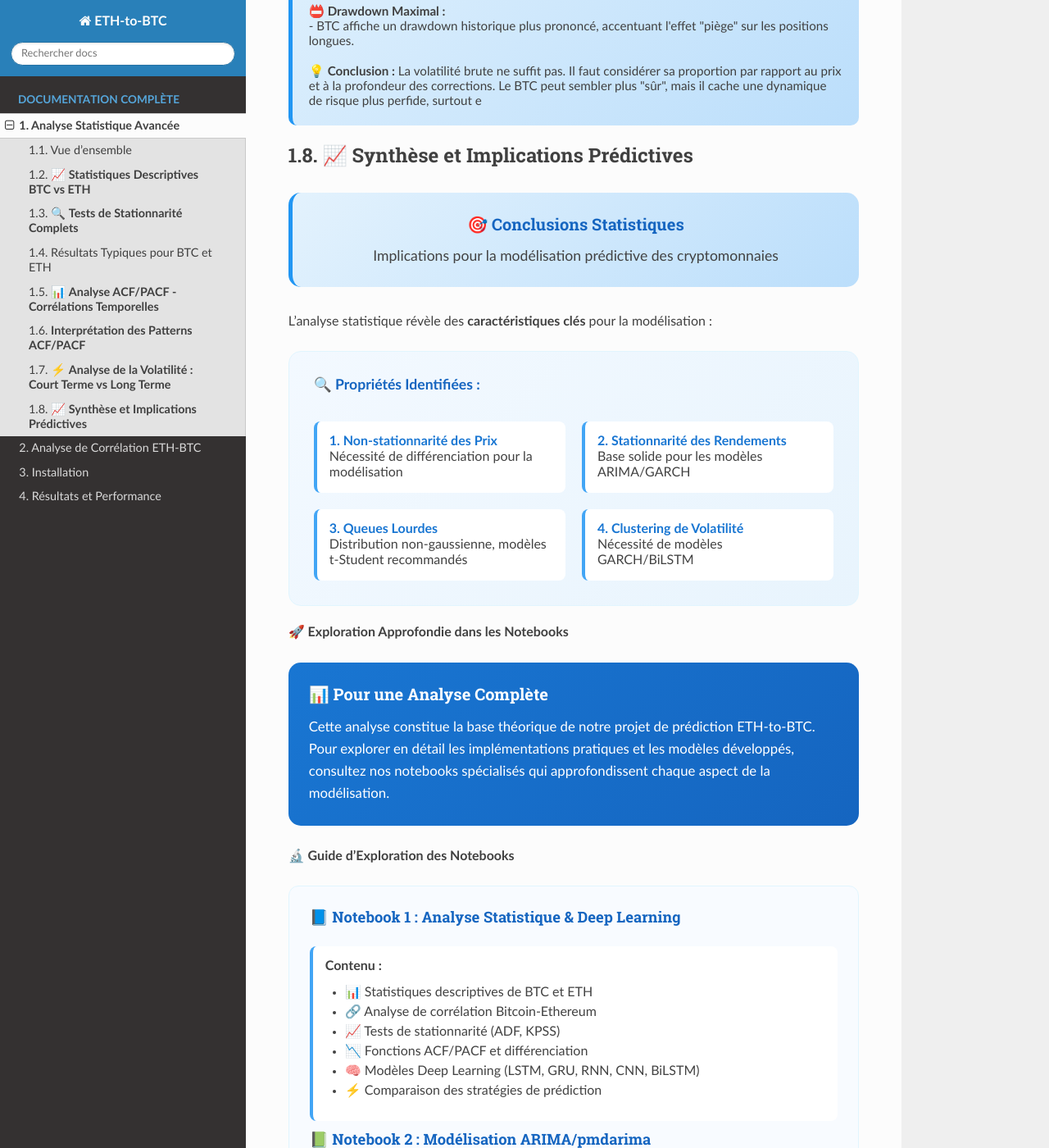
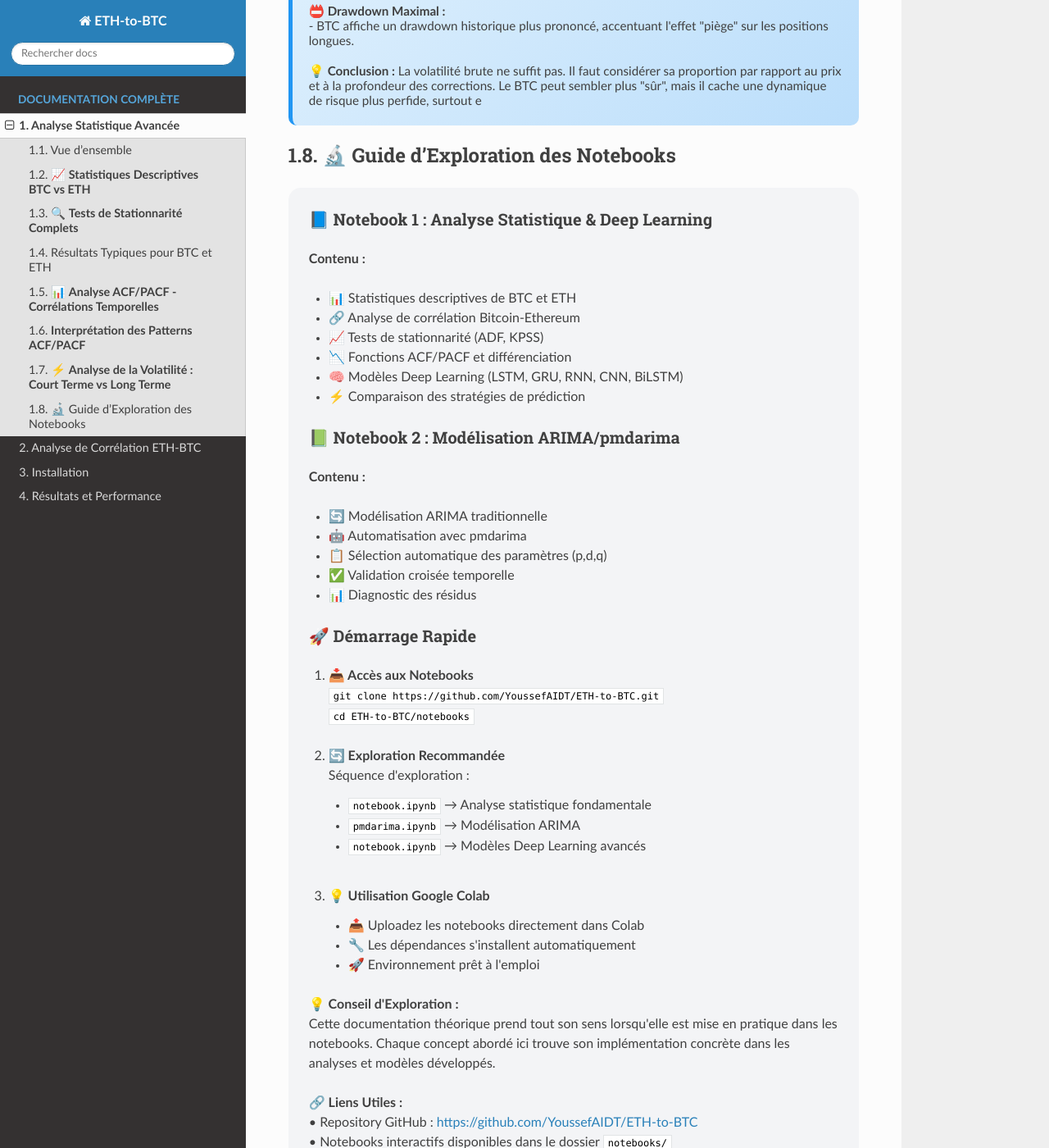
Before and after one commit to YoussefAIDT/ETH-to-BTC, a Sphinx documentation site: the page built from docs/source/statistical_analysis.rst, in a window 1280 px wide and 1400 px high, scrolled down 9196 px. Shown: the whole window at 82% size. Built offline with Sphinx 7.4.7 and the Read the Docs theme 3.1.0, drawn with Linux system fonts in a browser that asks for light colours; pages that are not in the unit, such as notebooks, are missing from menus; some of the changed text lies outside the part shown.

Commit message:
Update statistical_analysis.rst

```diff
--- a/docs/source/statistical_analysis.rst
+++ b/docs/source/statistical_analysis.rst
@@ -560,172 +560,74 @@ Ces résultats orientent vers un modèle **ARIMA(p=1, d=?, q=8)** comme point de
 
    💡 <strong>Conclusion :</strong> La volatilité brute ne suffit pas. Il faut considérer sa proportion par rapport au prix et à la profondeur des corrections. Le BTC peut sembler plus "sûr", mais il cache une dynamique de risque plus perfide, surtout e
 
-
-📈 **Synthèse et Implications Prédictives**
-===========================================
+🔬 Guide d'Exploration des Notebooks
+====================================
 
 .. raw:: html
 
-   <div style="background: linear-gradient(135deg, #e3f2fd 0%, #bbdefb 100%); padding: 25px; border-radius: 15px; margin: 30px 0; text-align: center; border-left: 5px solid #2196f3;">
-      <h3 style="margin: 0 0 15px 0; color: #1565c0;">🎯 Conclusions Statistiques</h3>
-      <p style="margin: 0; color: #424242; font-size: 1.1em;">Implications pour la modélisation prédictive des cryptomonnaies</p>
-   </div>
+   <div style="background: #f3f4f6; padding: 25px; border-radius: 15px; margin: 20px 0; font-size: 1em;">
 
-L'analyse statistique révèle des **caractéristiques clés** pour la modélisation :
+   <h3>📘 Notebook 1 : Analyse Statistique & Deep Learning</h3>
 
-.. raw:: html
+   <p><strong>Contenu :</strong></p>
 
-   <div style="background: linear-gradient(135deg, #f3f9ff 0%, #e8f4fd 100%); padding: 30px; border-radius: 15px; margin: 20px 0; border: 1px solid #e1f5fe;">
+   <ul>
+     <li>📊 Statistiques descriptives de BTC et ETH</li>
+     <li>🔗 Analyse de corrélation Bitcoin-Ethereum</li>
+     <li>📈 Tests de stationnarité (ADF, KPSS)</li>
+     <li>📉 Fonctions ACF/PACF et différenciation</li>
+     <li>🧠 Modèles Deep Learning (LSTM, GRU, RNN, CNN, BiLSTM)</li>
+     <li>⚡ Comparaison des stratégies de prédiction</li>
+   </ul>
 
-   <strong style="color: #1565c0; font-size: 1.1em;">🔍 Propriétés Identifiées :</strong>
-   <br><br>
+   <h3>📗 Notebook 2 : Modélisation ARIMA/pmdarima</h3>
 
-   <div style="display: grid; grid-template-columns: 1fr 1fr; gap: 20px; margin-top: 15px;">
+   <p><strong>Contenu :</strong></p>
 
-   <div style="background: white; padding: 15px; border-radius: 8px; border-left: 4px solid #42a5f5;">
-   <strong style="color: #1976d2;">1. Non-stationnarité des Prix</strong><br>
-   <span style="color: #424242;">Nécessité de différenciation pour la modélisation</span>
-   </div>
+   <ul>
+     <li>🔄 Modélisation ARIMA traditionnelle</li>
+     <li>🤖 Automatisation avec pmdarima</li>
+     <li>📋 Sélection automatique des paramètres (p,d,q)</li>
+     <li>✅ Validation croisée temporelle</li>
+     <li>📊 Diagnostic des résidus</li>
+   </ul>
 
-   <div style="background: white; padding: 15px; border-radius: 8px; border-left: 4px solid #42a5f5;">
-   <strong style="color: #1976d2;">2. Stationnarité des Rendements</strong><br>
-   <span style="color: #424242;">Base solide pour les modèles ARIMA/GARCH</span>
-   </div>
+   <h3>🚀 Démarrage Rapide</h3>
 
-   <div style="background: white; padding: 15px; border-radius: 8px; border-left: 4px solid #42a5f5;">
-   <strong style="color: #1976d2;">3. Queues Lourdes</strong><br>
-   <span style="color: #424242;">Distribution non-gaussienne, modèles t-Student recommandés</span>
-   </div>
+   <ol>
+     <li>
+       <strong>📥 Accès aux Notebooks</strong><br/>
+       <code>git clone https://github.com/YoussefAIDT/ETH-to-BTC.git</code><br/>
+       <code>cd ETH-to-BTC/notebooks</code>
+     </li><br/>
+     <li>
+       <strong>🔄 Exploration Recommandée</strong><br/>
+       Séquence d'exploration :
+       <ul>
+         <li><code>notebook.ipynb</code> → Analyse statistique fondamentale</li>
+         <li><code>pmdarima.ipynb</code> → Modélisation ARIMA</li>
+         <li><code>notebook.ipynb</code> → Modèles Deep Learning avancés</li>
+       </ul>
+     </li><br/>
+     <li>
+       <strong>💡 Utilisation Google Colab</strong><br/>
+       <ul>
+         <li>📤 Uploadez les notebooks directement dans Colab</li>
+         <li>🔧 Les dépendances s'installent automatiquement</li>
+         <li>🚀 Environnement prêt à l'emploi</li>
+       </ul>
+     </li>
+   </ol>
 
-   <div style="background: white; padding: 15px; border-radius: 8px; border-left: 4px solid #42a5f5;">
-   <strong style="color: #1976d2;">4. Clustering de Volatilité</strong><br>
-   <span style="color: #424242;">Nécessité de modèles GARCH/BiLSTM</span>
-   </div>
+   <p><strong>💡 Conseil d'Exploration :</strong><br/>
+   Cette documentation théorique prend tout son sens lorsqu'elle est mise en pratique
+   dans les notebooks. Chaque concept abordé ici trouve son implémentation concrète
+   dans les analyses et modèles développés.</p>
+
+   <p><strong>🔗 Liens Utiles :</strong><br/>
+   • Repository GitHub : <a href="https://github.com/YoussefAIDT/ETH-to-BTC" target="_blank">https://github.com/YoussefAIDT/ETH-to-BTC</a><br/>
+   • Notebooks interactifs disponibles dans le dossier <code>notebooks/</code><br/>
+   • Documentation complète dans le <code>README.md</code>
+   </p>
 
    </div>
-   </div>
-
-**🚀 Exploration Approfondie dans les Notebooks**
-
-.. raw:: html
-
-   <div style="background: linear-gradient(135deg, #1976d2 0%, #1565c0 100%); padding: 25px; border-radius: 15px; color: white; margin: 25px 0;">
-   <h3 style="margin: 0 0 15px 0;">📊 Pour une Analyse Complète</h3>
-   <p style="margin: 0; font-size: 1.05em; line-height: 1.6;">
-   Cette analyse constitue la base théorique de notre projet de prédiction ETH-to-BTC.
-   Pour explorer en détail les implémentations pratiques et les modèles développés,
-   consultez nos notebooks spécialisés qui approfondissent chaque aspect de la modélisation.
-   </p>
-   </div>
-
-**🔬 Guide d'Exploration des Notebooks**
-
-.. raw:: html
-
-   <div style="background: #f8fbff; padding: 25px; border-radius: 12px; margin: 20px 0; border: 1px solid #e1f5fe;">
-
-   <h4 style="color: #1565c0; margin-top: 0;">📘 Notebook 1 : Analyse Statistique & Deep Learning</h4>
-   <div style="background: white; padding: 15px; border-radius: 8px; margin: 10px 0; border-left: 4px solid #42a5f5;">
-   <strong>Contenu :</strong>
-   <ul style="margin: 10px 0; color: #424242;">
-   <li>📊 Statistiques descriptives de BTC et ETH</li>
-   <li>🔗 Analyse de corrélation Bitcoin-Ethereum</li>
-   <li>📈 Tests de stationnarité (ADF, KPSS)</li>
-   <li>📉 Fonctions ACF/PACF et différenciation</li>
-   <li>🧠 Modèles Deep Learning (LSTM, GRU, RNN, CNN, BiLSTM)</li>
-   <li>⚡ Comparaison des stratégies de prédiction</li>
-   </ul>
-   </div>
-
-   <h4 style="color: #1565c0;">📗 Notebook 2 : Modélisation ARIMA/pmdarima</h4>
-   <div style="background: white; padding: 15px; border-radius: 8px; margin: 10px 0; border-left: 4px solid #42a5f5;">
-   <strong>Contenu :</strong>
-   <ul style="margin: 10px 0; color: #424242;">
-   <li>🔄 Modélisation ARIMA traditionnelle</li>
-   <li>🤖 Automatisation avec pmdarima</li>
-   <li>📋 Sélection automatique des paramètres (p,d,q)</li>
-   <li>✅ Validation croisée temporelle</li>
-   <li>📊 Diagnostic des résidus</li>
-   </ul>
-   </div>
-   </div>
-
-**🚀 Démarrage Rapide**
-
-.. raw:: html
-
-   <div style="background: linear-gradient(135deg, #e8f5e8 0%, #c8e6c9 100%); padding: 20px; border-radius: 10px; margin: 20px 0; border-left: 5px solid #4caf50;">
-
-   <h4 style="color: #2e7d32; margin-top: 0;">1. 📥 Accès aux Notebooks</h4>
-   <div style="background: white; padding: 15px; border-radius: 8px; margin: 10px 0;">
-   <code style="background: #f5f5f5; padding: 2px 8px; border-radius: 4px; color: #1976d2;">
-   git clone https://github.com/YoussefAIDT/ETH-to-BTC.git<br>
-   cd ETH-to-BTC/notebooks
-   </code>
-   </div>
-
-   <h4 style="color: #2e7d32;">2. 🔄 Exploration Recommandée</h4>
-   <div style="background: white; padding: 15px; border-radius: 8px; margin: 10px 0;">
-   <strong style="color: #1976d2;">Séquence d'exploration :</strong>
-   <ol style="color: #424242; margin: 10px 0;">
-   <li><strong>notebook.ipynb</strong> → Analyse statistique fondamentale</li>
-   <li><strong>pmdarima.ipynb</strong> → Modélisation ARIMA</li>
-   <li><strong>notebook.ipynb</strong> → Modèles Deep Learning avancés</li>
-   </ol>
-   </div>
-
-   <h4 style="color: #2e7d32;">3. 💡 Utilisation Google Colab</h4>
-   <div style="background: white; padding: 15px; border-radius: 8px; margin: 10px 0;">
-   <ul style="color: #424242; margin: 10px 0;">
-   <li>📤 Uploadez les notebooks directement dans Colab</li>
-   <li>🔧 Les dépendances s'installent automatiquement</li>
-   <li>🚀 Environnement prêt à l'emploi</li>
-   </ul>
-   </div>
-   </div>
-
-**🎯 Objectifs de Recherche**
-
-.. raw:: html
-
-   <div style="background: linear-gradient(135deg, #fff3e0 0%, #ffe0b2 100%); padding: 20px; border-radius: 10px; margin: 20px 0; border-left: 5px solid #ff9800;">
-
-   <h4 style="color: #ef6c00; margin-top: 0;">🔬 Phase de Recherche Actuelle</h4>
-   <div style="display: grid; grid-template-columns: 1fr 1fr; gap: 15px; margin-top: 15px;">
-
-   <div style="background: white; padding: 15px; border-radius: 8px;">
-   <strong style="color: #1976d2;">📊 Analyse Exploratoire</strong><br>
-   <span style="color: #424242;">Compréhension des patterns temporels</span>
-   </div>
-
-   <div style="background: white; padding: 15px; border-radius: 8px;">
-   <strong style="color: #1976d2;">🧪 Expérimentation</strong><br>
-   <span style="color: #424242;">Test de différentes architectures</span>
-   </div>
-
-   <div style="background: white; padding: 15px; border-radius: 8px;">
-   <strong style="color: #1976d2;">📈 Optimisation</strong><br>
-   <span style="color: #424242;">Amélioration des performances</span>
-   </div>
-
-   <div style="background: white; padding: 15px; border-radius: 8px;">
-   <strong style="color: #1976d2;">🔄 Validation</strong><br>
-   <span style="color: #424242;">Tests de robustesse temporelle</span>
-   </div>
-
-   </div>
-   </div>
-
-.. note::
-
-   **💡 Conseil d'Exploration :**
-
-   Cette documentation théorique prend tout son sens lorsqu'elle est mise en pratique
-   dans les notebooks. Chaque concept abordé ici trouve son implémentation concrète
-   dans les analyses et modèles développés.
-
-   **🔗 Liens Utiles :**
-
-   * Repository GitHub : https://github.com/YoussefAIDT/ETH-to-BTC
-   * Notebooks interactifs disponibles dans le dossier ``notebooks/``
-   * Documentation complète dans le README.md
```
